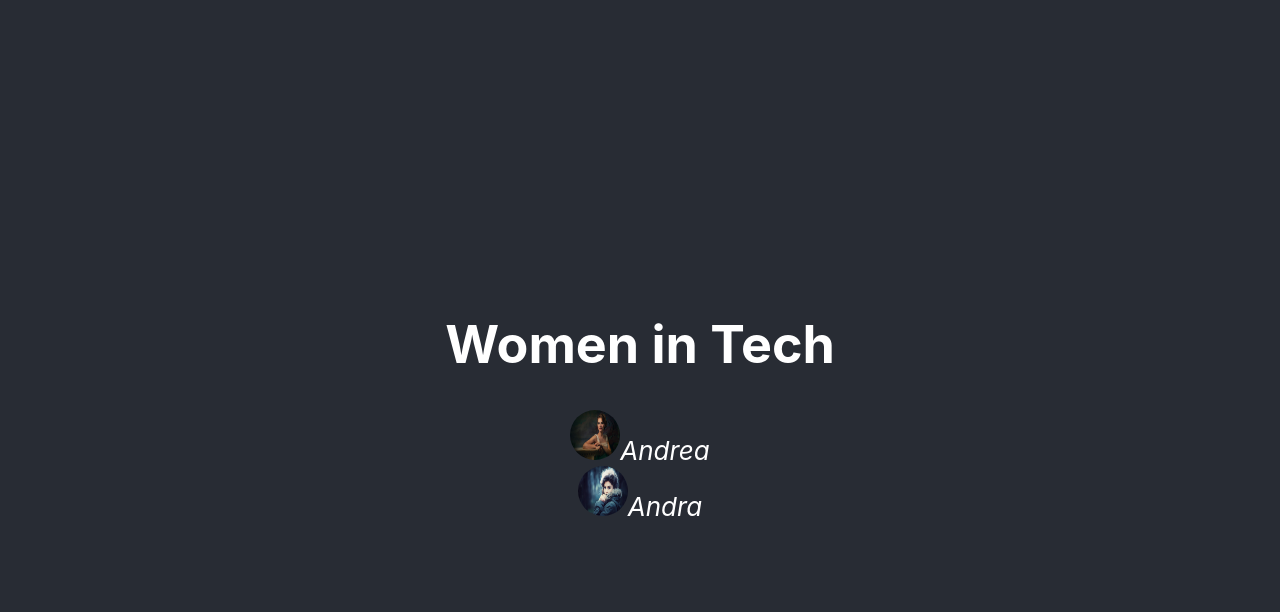
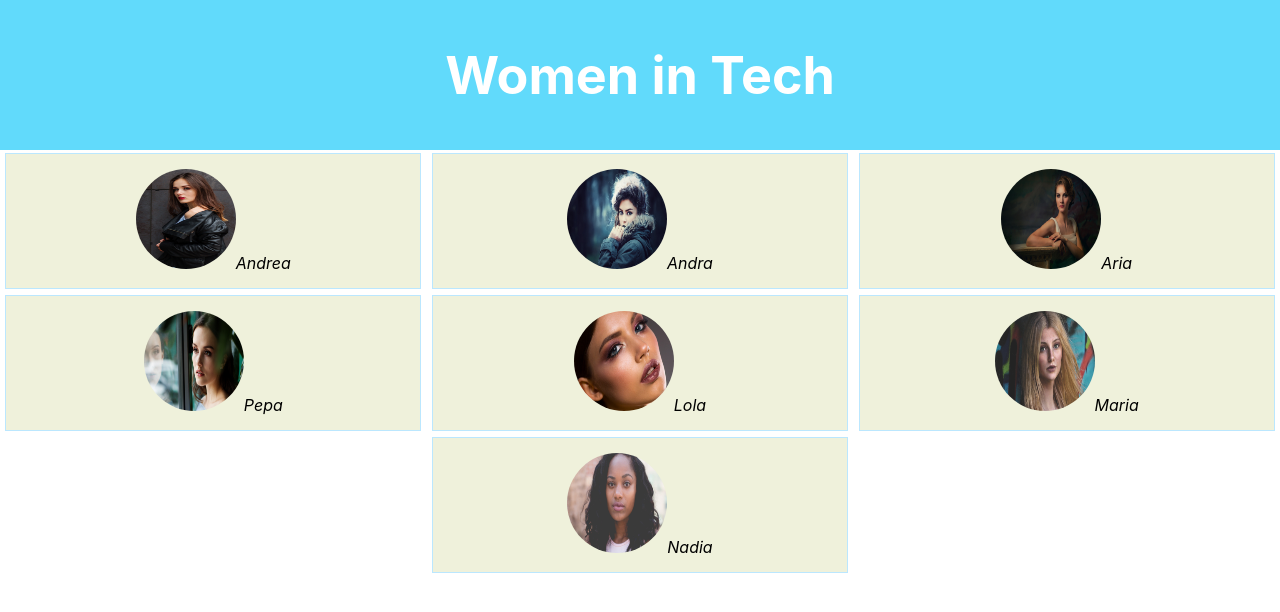
Before and after one commit to valnicky/women-in-tech, a React (Create React App) app in the folder women-in-tech/: page / in a window 1280 px wide. Shown: the top 612 px of the page. Built offline with nearby package versions, Linux system fonts and the light colour scheme.

Commit message:
sass adding styles to img

```diff
--- a/women-in-tech/src/App.js
+++ b/women-in-tech/src/App.js
@@ -4,25 +4,20 @@ import Avatar from './components/Avatar';
 
 function App() {
 
-  /*{
-    const $app = document.getElementById('app');
-
-    $app.querySelectorAll('img').forEach(
-      (img) => {
-        img.addEventListener('click', ()=>{
-          img.classList.toggle('disabled');
-        });
-      }
-    );}*/
-
-
     return ( <div className = "App"
         id = "app" >
         <header className = "App-header" >
           <h1>Women in Tech</h1>
-    <Avatar id={5} name="Andrea"/>
-     <Avatar id={1} name="Andra"/>
-       </header>
+          </header>
+          <div className="avatars">
+             <Avatar id={2} name="Andrea"/>
+              <Avatar id={1} name="Andra"/>
+              <Avatar id={5} name="Aria"/>
+              <Avatar id={3} name="Pepa"/>
+               <Avatar id={4} name="Lola"/>
+              <Avatar id={6} name="Maria"/>
+               <Avatar id={7} name="Nadia"/>
+          </div>
        </div>
     );
 }
--- a/women-in-tech/src/components/Avatar.jsx
+++ b/women-in-tech/src/components/Avatar.jsx
@@ -7,10 +7,9 @@ import '../styles/App.scss';
     const src = `/images/woman${params.id}.jpg`;
 
     const className = enabled ? "" : "disabled";
+
     return (
-
-
-       <picture>
+       <picture className="pic">
              <img onClick= {()=>{setEnabled(!enabled)}} className ={className} src={src} alt='' />
         <span><em>{params.name}</em></span>
        </picture>
--- a/women-in-tech/src/styles/App.scss
+++ b/women-in-tech/src/styles/App.scss
@@ -1,28 +1,43 @@
 .App {
     text-align: center;
+    width: 100%;
 }
 
-img {
-    width: 50px;
-    height: 50px;
-    border-radius: 50px;
+.App-header {
+    height: 150px;
+    min-height: 100px;
+    display: flex;
+    flex-direction: column;
+    align-items: center;
+    justify-content: center;
+    font-size: calc(10px + 2vmin);
+    color: white;
+    background-color: #61dafb;
+}
+
+.avatars {
+    display: flex;
+    flex-direction: row;
+    flex-wrap: wrap;
+    justify-content: space-around;
+    .pic {
+        width: 30%;
+        margin: 3px;
+        background-color: #EFF1DB;
+        border: 1px solid #BBE7FE;
+        padding: 15px;
+        img {
+            width: 100px;
+            height: 100px;
+            border-radius: 50px;
+        }
+    }
 }
 
 @media (prefers-reduced-motion: no-preference) {
     .App-logo {
         animation: App-logo-spin infinite 20s linear;
     }
-}
-
-.App-header {
-    background-color: #282c34;
-    min-height: 100vh;
-    display: flex;
-    flex-direction: column;
-    align-items: center;
-    justify-content: center;
-    font-size: calc(10px + 2vmin);
-    color: white;
 }
 
 .App-link {
```
Also changed, not shown: 1 other file (tests, documents, lock files or other folders).
